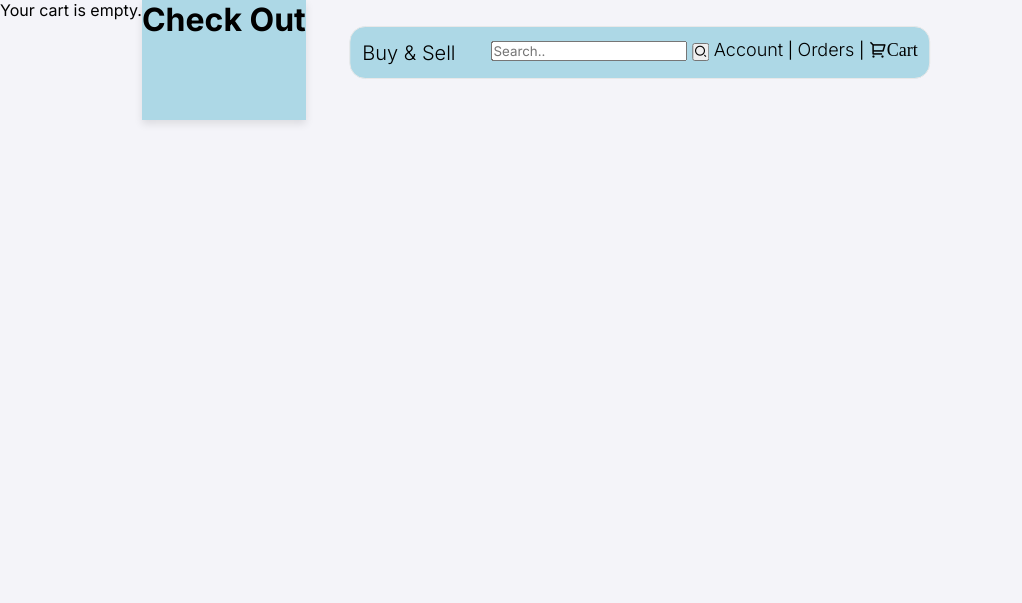
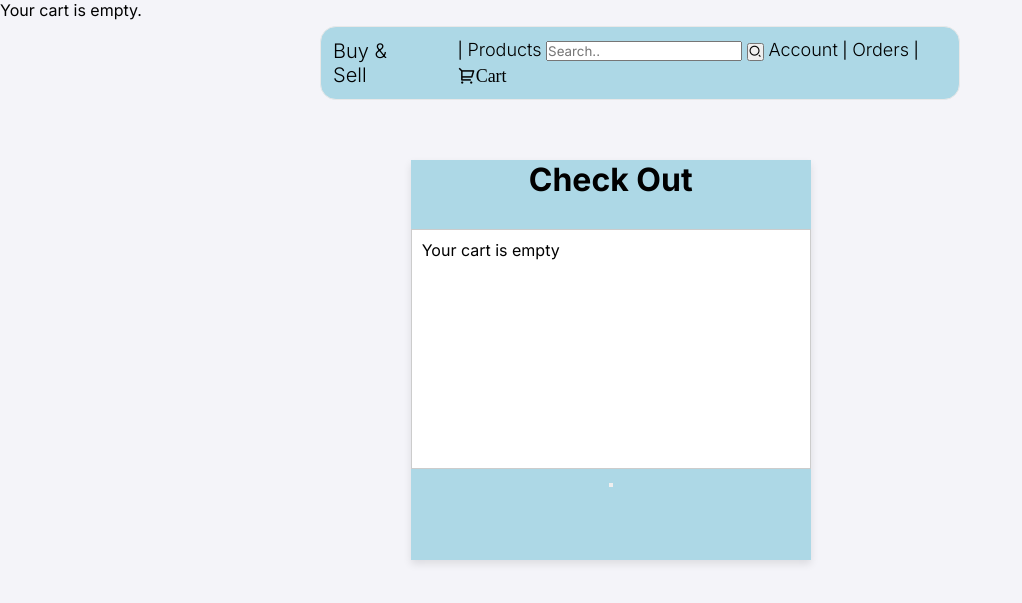
Before and after one commit to Cbuen/ecommerce-site, a Flask app: template app/templates/cart.html in a window 1280 px wide. Shown: the top 603 px of the page, without its empty margins (0-1022 px from the left). Run offline with Flask 3, Linux system fonts and the light colour scheme; the template is opened without the code that fills it, so the values that code supplies are empty.

Commit message:
Cart page updated to display items in active cart. Next goal is to fix my search bar to filter my prodcuts out when displaying my products page

```diff
--- a/app/routes.py
+++ b/app/routes.py
@@ -1,6 +1,8 @@
 from flask import render_template, request, redirect, url_for, session, jsonify
 from app import app
 import requests
+
+CART_LINK = 'https://fakestoreapi.com/carts/7'
 
 @app.route('/')
 def home():
@@ -25,7 +27,7 @@ def login():
                 session['user_token'] = token
 
                 if 'cart' not in session:
-                    cart_response = requests.get('https://fakestoreapi.com/carts/1')
+                    cart_response = requests.get(CART_LINK)
                     if cart_response.status_code == 200:
                         session['cart'] = cart_response.json()
 
@@ -68,7 +70,7 @@ def print_prodcuts():
 
 @app.route('/cart_data', methods=['GET']) # type: ignore
 def print_cart():
-    response = requests.get('https://fakestoreapi.com/carts/1')
+    response = requests.get(CART_LINK)
 
     if response.status_code == 200:
         carts = response.json()
@@ -92,13 +94,14 @@ def logout():
             return redirect('/')
 
 
-@app.route('/products-searched')
+@app.route('/products')
 def products():
     try:
         response = requests.get('https://fakestoreapi.com/products')
         if response.status_code == 200:
             products = response.json()
             return render_template('products-searched.html', products=products)
+
         else:
             return "Failed to fetch products", 500
     except requests.RequestException as e:
@@ -115,7 +118,7 @@ def load_cart():
         return redirect(url_for('login'))
 
     try:
-        response = requests.get('https://fakestoreapi.com/carts/1')
+        response = requests.get(CART_LINK)
         if response.status_code == 200:
             cart = response.json()
             cart_products = load_cart_products(cart)
@@ -146,6 +149,5 @@ def load_cart_products(cart):
         return []
 
 
-
 if __name__ == '__main__':
     app.run(debug=True)
--- a/app/static/styles/style.css
+++ b/app/static/styles/style.css
@@ -247,9 +247,52 @@ a.forgot-password{
 }
 
 .my-bag-container .my-bag-right-side .check-out {
-    width: auto;
-    height: 15vh;
+    margin-left: 21vw;
+    margin-top: 20vh;
+    width: 50vh;
+    height: 50vh;
     color: #000000;
     background-color: #add8e6; /* This will make it a black container */
     box-shadow: 0 4px 8px rgba(0, 0, 0, 0.1);
+    text-align: center;
 }
+
+.my-bag-container .my-bag-right-side .check-out-scroll{
+    margin-top: 30px;
+    background-color: white;
+    text-align: left;
+    height: 60%;
+}
+
+.scroll-item-list{
+    list-style: none;
+}
+
+.scroll-item-list li.scroll-item{
+    margin-bottom: 15px;
+}
+
+.check-out-scroll {
+    max-height: 300px; /* Adjust as needed */
+    overflow-y: auto;
+    border: 1px solid #ccc; /* Optional: adds a border around the scroll area */
+    padding: 10px; /* Adds some space inside the scroll container */
+}
+
+.scroll-item-list {
+    list-style: none;
+    padding: 0;
+    margin: 0;
+}
+
+.scroll-item-list li {
+    background-color: #f0f0f0; /* Light grey background for each item */
+    margin-bottom: 15px;
+    padding: 15px; /* Adds space inside each item */
+    border-radius: 5px; /* Optional: rounds the corners of each item */
+}
+
+.scroll-item-list li p {
+    margin: 0;
+    padding-top: 10px; /* Moves the text down within each item */
+}
--- a/app/templates/cart.html
+++ b/app/templates/cart.html
@@ -17,6 +17,8 @@
             <a href="/" class="home-link-logo">Buy & Sell</a>
         </div>
         <div class="nav-options">
+            <span>|</span>
+            <a href="/products">Products</a>
             <input type="text" placeholder="Search..">
             <button class="ri-search-2-line"></button>
             <a href="/dashboard">Account</a>
@@ -48,10 +50,40 @@
                 {% endif %}
             </div>
         </div>
-
         <div class="my-bag-right-side">
             <div class="check-out">
                 <h1>Check Out</h1>
+                <div class="check-out-scroll">
+                    {% if products %}
+                        <ul class="scroll-item-list">
+                            {% for product in products %}
+                                <li class="scroll-item">
+                                    <p class="product-title">
+                                        {{ product['title'] }}
+                                        <span>${{ product['price'] * product['quantity'] }}</span>
+                                        <span>Quantity: {{ product['quantity'] }}</span>
+                                    </p>
+                                </li>
+                            {% endfor %}
+                        </ul>
+                    {% else %}
+                        <p>Your cart is empty</p>
+                    {% endif %}
+                </div>
+
+                <div class="total-cost">
+                    {% if products %}
+                        {% set total = namespace(value=0) %}
+                        {% for product in products %}
+                            {% set total.value = total.value + (product['price'] * product['quantity']) %}
+                        {% endfor %}
+                        <h3>CART TOTAL:</h3>
+                        <p>${{ "%.2f"|format(total.value) }}</p>
+                    {% endif %}
+                </div>
+
+                <button></button>
+
             </div>
         </div>
 
--- a/app/templates/dashboard.html
+++ b/app/templates/dashboard.html
@@ -18,6 +18,8 @@
             <a href="/" class="home-link-logo">Buy & Sell</a>
         </div>
         <div class="nav-options">
+            <span>|</span>
+            <a href="/products">Products</a>
             <input type="text" placeholder="Search..">
             <button class="ri-search-2-line"></button>
             <a href="/dashboard">Account</a>
--- a/app/templates/index.html
+++ b/app/templates/index.html
@@ -17,9 +17,14 @@
             <a href="/" class="home-link-logo">Buy & Sell</a>
         </div>
         <div class="nav-options">
+            <span>|</span>
+            <a href="/products">Products</a>
+
+
             <input type="text" placeholder="Search..">
             <button class="ri-search-2-line"></button>
             <a href="/dashboard">Account</a>
+
             <span>|</span>
             <a href="#">Orders</a>
             <span>|</span>
--- a/app/templates/login.html
+++ b/app/templates/login.html
@@ -17,6 +17,8 @@
             <a href="/" class="home-link-logo">Buy & Sell</a>
         </div>
         <div class="nav-options">
+            <span>|</span>
+            <a href="/products">Products</a>
             <input type="text" placeholder="Search..">
             <button class="ri-search-2-line"></button>
             <a href="/dashboard">Account</a>
--- a/app/templates/products-searched.html
+++ b/app/templates/products-searched.html
@@ -18,6 +18,8 @@
             <a href="/" class="home-link-logo">Buy & Sell</a>
         </div>
         <div class="nav-options">
+            <span>|</span>
+            <a href="/products">Products</a>
             <input type="text" placeholder="Search..">
             <button class="ri-search-2-line"></button>
             <a href="/dashboard">Account</a>
```
